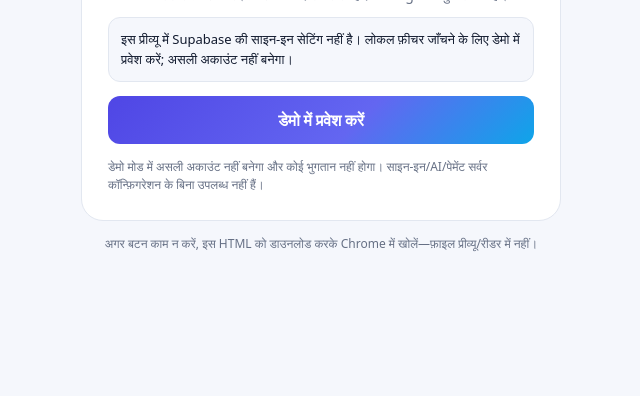
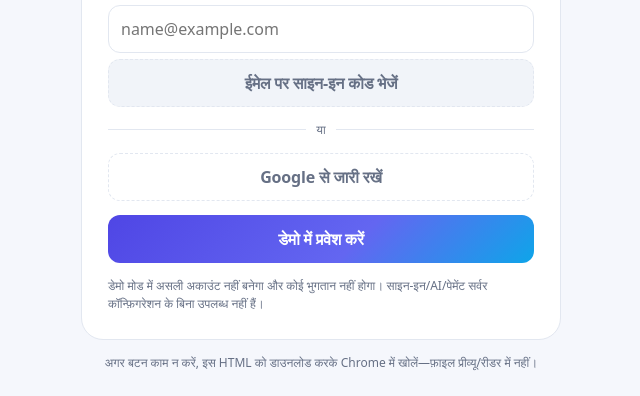
Before and after one commit to thakurshreyanshthakurshreyansh-eng/research-to-code, a plain HTML site: page index.html in a window 1280 px wide. Shown: the part 404-800 px from the top of the page, without its empty margins (319-959 px from the left). Drawn offline with Linux system fonts and the light colour scheme.

Commit message:
Show sign-in controls and disclose missing auth setup

```diff
--- a/index.html
+++ b/index.html
@@ -756,7 +756,8 @@
 function setGateMessage(t){var el=$("gateStatus");if(el)el.textContent=t||""}
 function setupGate(){
   var configured=cfgOk();
-  $("gateAuthForms").hidden=!configured;
+  $("gateAuthForms").hidden=false; /* Keep sign-in controls visible; setupGate reports when auth is not configured. */
+  $("gateSendOtp").disabled=!configured;$("gateGoogle").disabled=!configured;
   $("gatePreviewArea").hidden=!((LOCAL_PREVIEW||DEMO_PREVIEW_BUILD)&&!session&&!configured);
   if(configured){$("gateSetupMessage").textContent=currentLang==="en"?"Sign-in is enabled. Use your email code or Google account to continue.":"साइन-इन चालू है। आगे बढ़ने के लिए ईमेल कोड या Google अकाउंट इस्तेमाल करें।"}
   else if(LOCAL_PREVIEW||DEMO_PREVIEW_BUILD){$("gateSetupMessage").textContent=currentLang==="en"?"This preview has no Supabase sign-in settings. You can enter demo mode to test local features; no real account is created.":"इस प्रीव्यू में Supabase की साइन-इन सेटिंग नहीं है। लोकल फ़ीचर जाँचने के लिए डेमो में प्रवेश करें; असली अकाउंट नहीं बनेगा।"}
```
